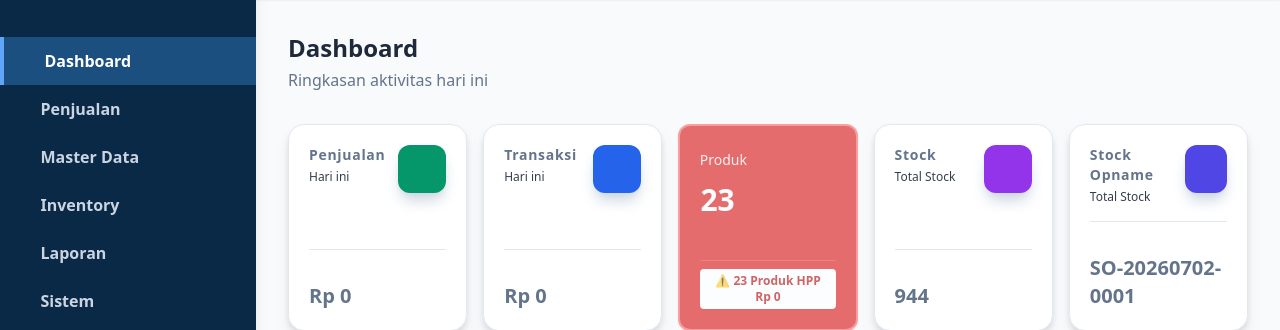
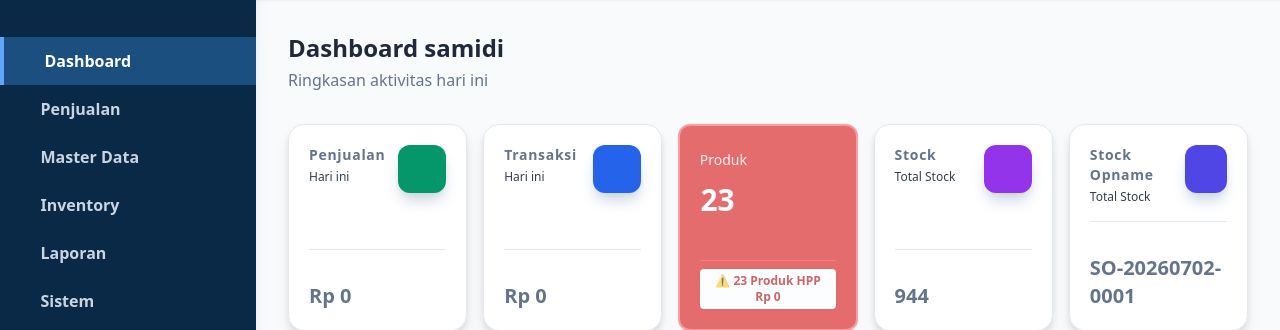
Before and after one commit to marifzein/mekarsari-pos, a Laravel app: page /dashboard in a window 1280 px wide. Shown: the part 80-410 px from the top of the page. Run offline with Laravel 12, Linux system fonts and the light colour scheme; a user stored in the database is signed in; data comes from the database, SQL or seed files in the repository; data that the repository does not hold is empty; style sheets or scripts are compiled from the project's sources; some libraries are stand-ins or nearby versions; some web fonts are replaced.

Commit message:
edit dbard

```diff
--- a/resources/views/dashboard/index.blade.php
+++ b/resources/views/dashboard/index.blade.php
@@ -9,7 +9,7 @@
             <h2
                 class="text-2xl font-bold"
             >
-                Dashboard
+                Dashboard samidi
             </h2>
             <p class="text-slate-500 mt-1">
                 Ringkasan aktivitas hari ini
```
